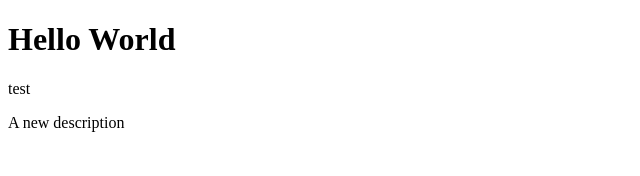
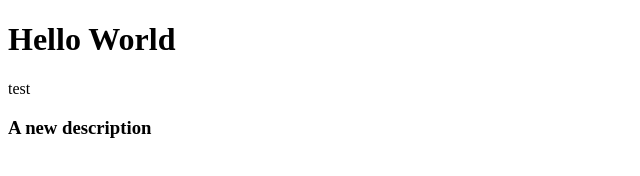
Before and after one commit to ben9brooks/example, a plain HTML site: page begin.html in a window 1280 px wide. Shown: the whole page, without its empty margins (0-640 px from the left). Drawn offline with Linux system fonts and the light colour scheme.

Commit message:
update index.html

```diff
--- a/begin.html
+++ b/begin.html
@@ -14,6 +14,6 @@
       <h1>Hello World</h1>
     </div>
     <div>test</div>
-    <p>A new description</p>
+    <h3>A new description</h3>
   </body>
 </html>
```
